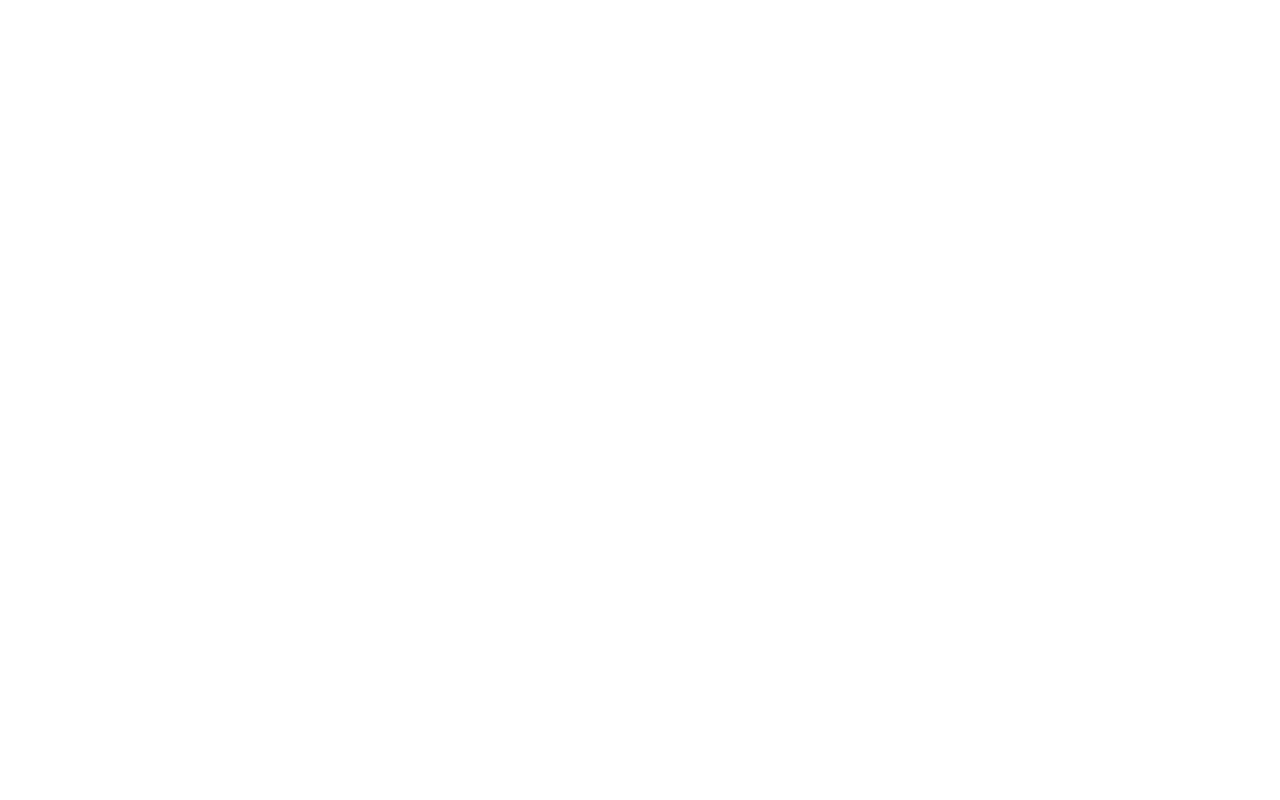
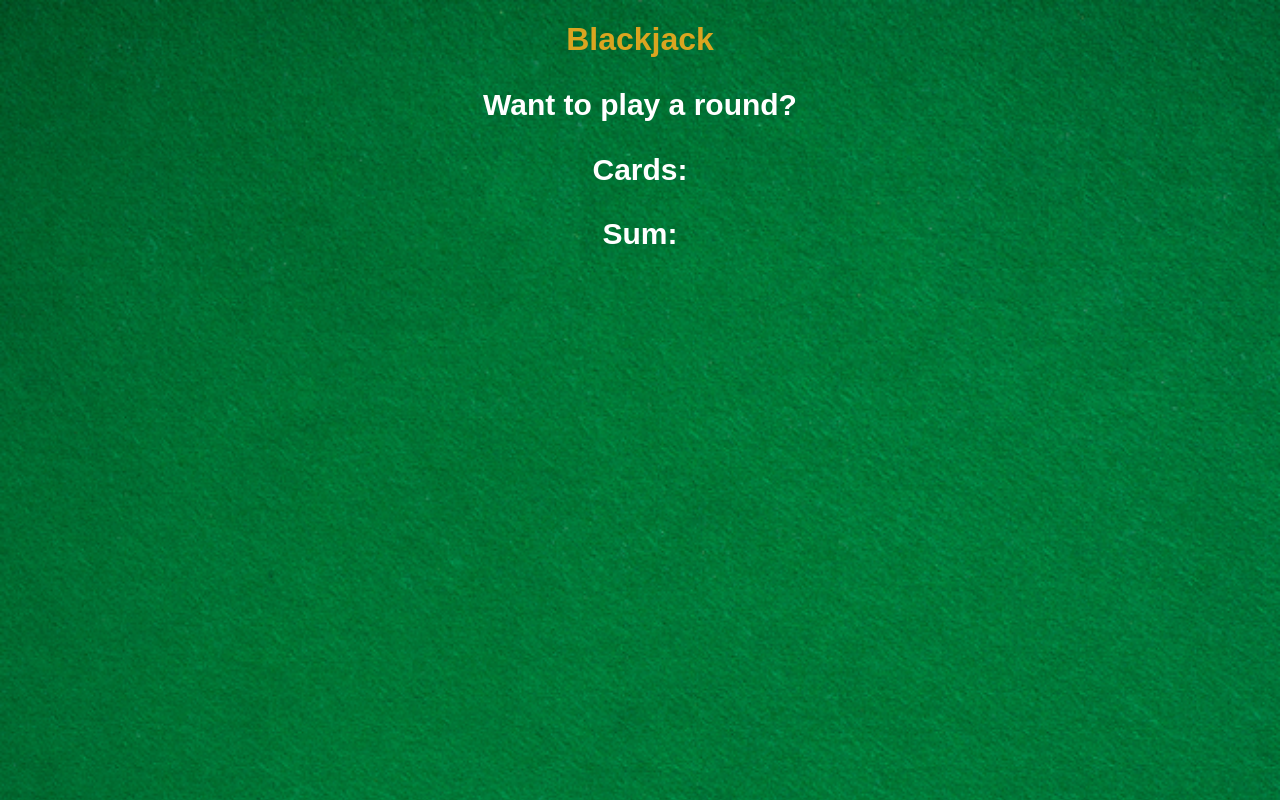
Before and after one commit to Opabby/blackjack-game, a plain HTML site: page index.html in a window 1280 px wide. Drawn offline with nearby package versions, Linux system fonts and the light colour scheme.

Commit message:
Styling a little

```diff
--- /dev/null
+++ b/index.css
@@ -0,0 +1,17 @@
+body{
+    background-image: url(./images/table.png);
+    background-repeat: no-repeat;
+    background-size: 100%;
+    text-align: center;
+    font-family: sans-serif;
+}
+
+h1 {
+    color: goldenrod;
+}
+
+#message-el, p {
+    font-size: 30px;
+    color: white;
+    font-weight: 700;
+}
--- a/index.html
+++ b/index.html
@@ -1,6 +1,13 @@
 <html>
-    <head><link rel="stylesheet" href="https://cdnjs.cloudflare.com/ajax/libs/normalize/8.0.1/normalize.css">
+    <head>
+        <link rel="stylesheet" href="https://cdnjs.cloudflare.com/ajax/libs/normalize/8.0.1/normalize.css">
+        <link rel="stylesheet" href="index.css">
+    </head>
+    <body>
+        <h1>Blackjack</h1>
+        <p id="message-el">Want to play a round?</p>
+        <p>Cards:</p>
+        <p>Sum:</p>
         <script src="index.js"></script>
-    </head>
-    <body></body>
+    </body>
 </html>
```
Also changed, not shown: images/table.png (added).
